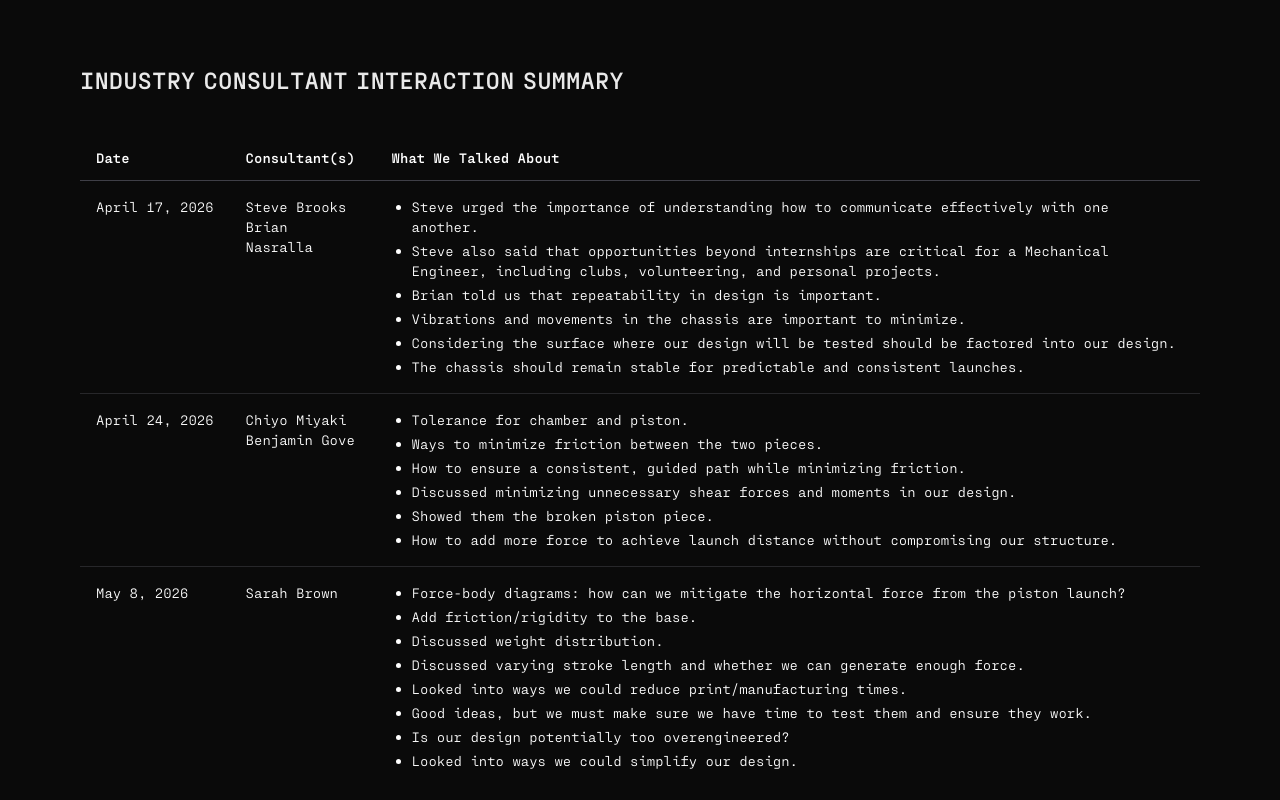
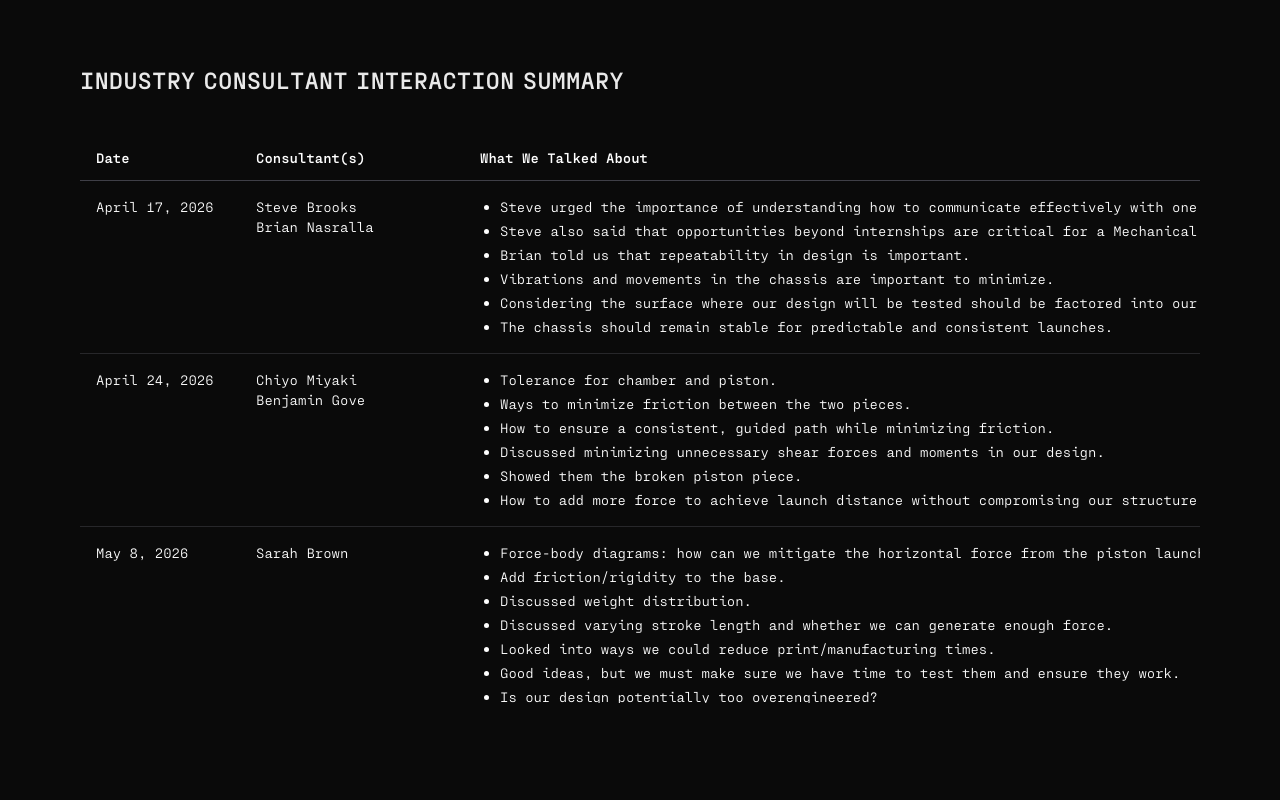
Before and after one commit to lucadenhez/TBD, a Next.js app: page /deliverables in a window 1280 px wide. Shown: the part 1640-2440 px from the top of the page. Built offline with nearby package versions, Linux system fonts and the light colour scheme.

Commit message:
Scrollable table cells for industry consultants

```diff
--- a/app/(frontend)/components/deliverables/IndustryConsultants.tsx
+++ b/app/(frontend)/components/deliverables/IndustryConsultants.tsx
@@ -1,24 +1,30 @@
 export default function IndustryConsultants() {
     return (
-        <table className="w-full border-collapse text-left text-sm text-white">
+        <div className="w-full overflow-x-auto">
+            <table className="min-w-max border-collapse text-left text-sm text-white">
                 <thead>
                     <tr className="border-b border-zinc-700">
-                    <th className="px-4 py-3 font-semibold">Date</th>
-                    <th className="px-4 py-3 font-semibold">Consultant(s)</th>
+                        <th className="w-40 px-4 py-3 font-semibold">Date</th>
+                        <th className="w-56 px-4 py-3 font-semibold">Consultant(s)</th>
                         <th className="px-4 py-3 font-semibold">What We Talked About</th>
                     </tr>
                 </thead>
+
                 <tbody>
                     <tr className="border-b border-zinc-800 align-top">
                         <td className="px-4 py-4 whitespace-nowrap">
                             April 17, 2026
                         </td>
+
                         <td className="px-4 py-4">
-                        Steve Brooks<br />
+                            Steve Brooks
+                            <br />
                             Brian Nasralla
                         </td>
+
                         <td className="px-4 py-4">
-                        <ul className="list-disc pl-5 space-y-1">
+                            <div className="max-h-40 overflow-y-auto pr-2">
+                                <ul className="list-disc pl-5 space-y-1 break-words">
                                     <li>Steve urged the importance of understanding how to communicate effectively with one another.</li>
                                     <li>Steve also said that opportunities beyond internships are critical for a Mechanical Engineer, including clubs, volunteering, and personal projects.</li>
                                     <li>Brian told us that repeatability in design is important.</li>
@@ -26,6 +32,7 @@ export default function IndustryConsultants() {
                                     <li>Considering the surface where our design will be tested should be factored into our design.</li>
                                     <li>The chassis should remain stable for predictable and consistent launches.</li>
                                 </ul>
+                            </div>
                         </td>
                     </tr>
 
@@ -33,12 +40,16 @@ export default function IndustryConsultants() {
                         <td className="px-4 py-4 whitespace-nowrap">
                             April 24, 2026
                         </td>
+
                         <td className="px-4 py-4">
-                        Chiyo Miyaki<br />
+                            Chiyo Miyaki
+                            <br />
                             Benjamin Gove
                         </td>
+
                         <td className="px-4 py-4">
-                        <ul className="list-disc pl-5 space-y-1">
+                            <div className="max-h-40 overflow-y-auto pr-2">
+                                <ul className="list-disc pl-5 space-y-1 break-words">
                                     <li>Tolerance for chamber and piston.</li>
                                     <li>Ways to minimize friction between the two pieces.</li>
                                     <li>How to ensure a consistent, guided path while minimizing friction.</li>
@@ -46,6 +57,7 @@ export default function IndustryConsultants() {
                                     <li>Showed them the broken piston piece.</li>
                                     <li>How to add more force to achieve launch distance without compromising our structure.</li>
                                 </ul>
+                            </div>
                         </td>
                     </tr>
 
@@ -53,11 +65,14 @@ export default function IndustryConsultants() {
                         <td className="px-4 py-4 whitespace-nowrap">
                             May 8, 2026
                         </td>
+
                         <td className="px-4 py-4">
                             Sarah Brown
                         </td>
+
                         <td className="px-4 py-4">
-                        <ul className="list-disc pl-5 space-y-1">
+                            <div className="max-h-40 overflow-y-auto pr-2">
+                                <ul className="list-disc pl-5 space-y-1 break-words">
                                     <li>Force-body diagrams: how can we mitigate the horizontal force from the piston launch?</li>
                                     <li>Add friction/rigidity to the base.</li>
                                     <li>Discussed weight distribution.</li>
@@ -67,9 +82,11 @@ export default function IndustryConsultants() {
                                     <li>Is our design potentially too overengineered?</li>
                                     <li>Looked into ways we could simplify our design.</li>
                                 </ul>
+                            </div>
                         </td>
                     </tr>
                 </tbody>
             </table>
+        </div>
     );
 }
```
Lines whose indentation alone changed are shown as unchanged.
